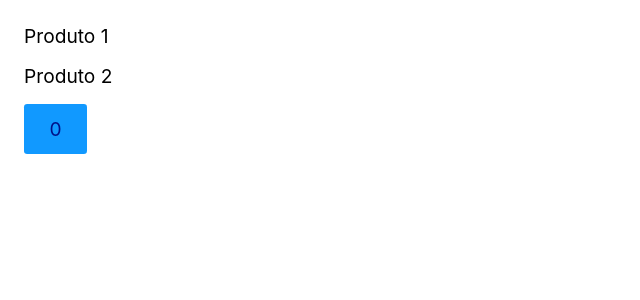
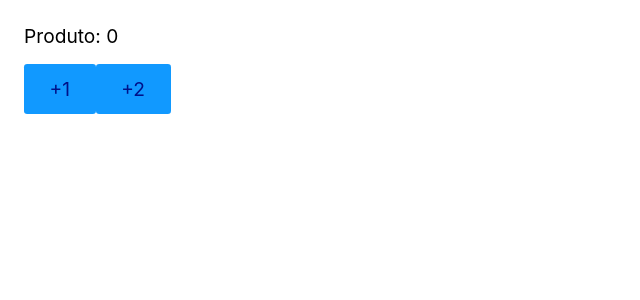
Before and after one commit to GMBermeo/React-Origamid, a React (Create React App) app in the folder appreact/: page / in a window 1280 px wide. Shown: the top 300 px of the page, without its empty margins (0-640 px from the left). Built offline with nearby package versions, Linux system fonts and the light colour scheme.

Commit message:
📖 0305 useContext 1

```diff
--- a/appreact/src/App.js
+++ b/appreact/src/App.js
@@ -1,38 +1,12 @@
 import React from "react";
-
-const set1 = new Set();
-const set2 = new Set();
-
-const Produto = () => {
-  const func1 = () => {
-    console.log("Teste func1");
-  };
-  const func2 = React.useCallback(() => {
-    console.log("Teste func2");
-  }, []);
-
-  set1.add(func1);
-  set2.add(func2);
-
-  console.log(set1);
-  console.log(set2);
-
-  return (
-    <>
-      <p onClick={func1}>Produto 1</p>
-      <p onClick={func2}>Produto 2</p>
-    </>
-  );
-};
+import { GlobalStorage } from "./GlobalContext";
+import Produto from "./Produto";
 
 const App = () => {
-  const [contar, setContar] = React.useState(0);
-
   return (
-    <>
+    <GlobalStorage>
       <Produto />
-      <button onClick={() => setContar(contar + 1)}>{contar}</button>
-    </>
+    </GlobalStorage>
   );
 };
 
--- /dev/null
+++ b/appreact/src/GlobalContext.js
@@ -0,0 +1,21 @@
+import React from "react";
+
+export const GlobalContext = React.createContext();
+
+export const GlobalStorage = ({ children }) => {
+  const [contar, setContar] = React.useState(0);
+
+  function adicionarUm() {
+    setContar(contar + 1);
+  }
+
+  function adicionarDois() {
+    setContar(contar + 2);
+  }
+
+  return (
+    <GlobalContext.Provider value={{ contar, adicionarUm, adicionarDois }}>
+      {children}
+    </GlobalContext.Provider>
+  );
+};
--- /dev/null
+++ b/appreact/src/Produto.js
@@ -0,0 +1,16 @@
+import React from "react";
+import { GlobalContext } from "./GlobalContext";
+
+const Produto = () => {
+  const global = React.useContext(GlobalContext);
+
+  return (
+    <div>
+      <p>Produto: {global.contar}</p>
+      <button onClick={() => global.adicionarUm()}>+1</button>
+      <button onClick={() => global.adicionarDois()}>+2</button>
+    </div>
+  );
+};
+
+export default Produto;
```
Also changed, not shown: appreact/useCallback.js (added, +39 -0 lines).
